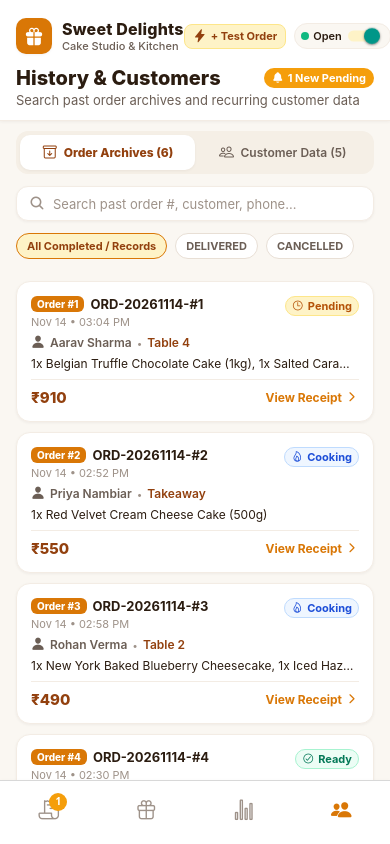
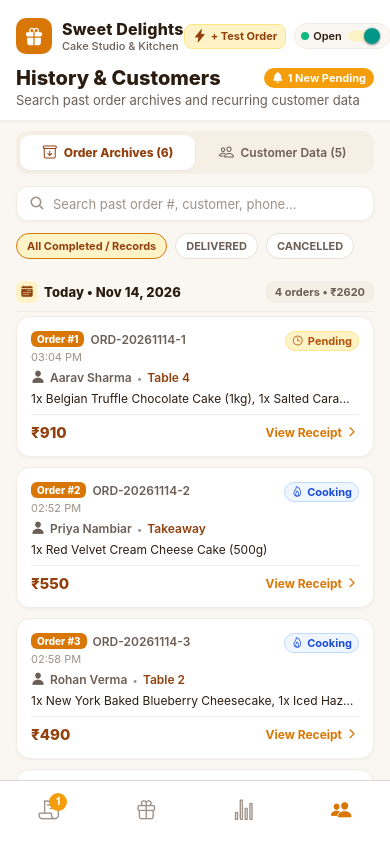
Before and after one commit to jyothissJayadev/menu, a React Native app in the folder menuApp/: screen /History in a window 390 px wide. Built offline with nearby package versions, Linux system fonts and the light colour scheme.

Commit message:
feat(menuApp): section history orders by date with SectionList and daily revenue badges

```diff
--- a/menuApp/src/data/initialData.js
+++ b/menuApp/src/data/initialData.js
@@ -95,12 +95,16 @@ export const INITIAL_ITEMS = [
   },
 ];
 
+const todayDateStr = new Date().toISOString().slice(0, 10);
+const yesterdayDateObj = new Date(Date.now() - 24 * 3600 * 1000);
+const yesterdayDateStr = yesterdayDateObj.toISOString().slice(0, 10);
+
 export const INITIAL_ORDERS = [
   {
     _id: 'ord-001',
-    dailyOrderNo: 1, // Order #1 of the day
-    orderDate: '2026-11-14',
-    orderNo: 'ORD-20261114-#1', // Unique date + daily order ID
+    dailyOrderNo: 1, // Today's Order #1
+    orderDate: todayDateStr,
+    orderNo: `ORD-${todayDateStr.replace(/-/g, '')}-1`,
     customerName: 'Aarav Sharma',
     phone: '+91 98765 43210',
     table: 'Table 4',
@@ -127,9 +131,9 @@ export const INITIAL_ORDERS = [
   },
   {
     _id: 'ord-002',
-    dailyOrderNo: 2, // Order #2 of the day
-    orderDate: '2026-11-14',
-    orderNo: 'ORD-20261114-#2',
+    dailyOrderNo: 2, // Today's Order #2
+    orderDate: todayDateStr,
+    orderNo: `ORD-${todayDateStr.replace(/-/g, '')}-2`,
     customerName: 'Priya Nambiar',
     phone: '+91 94471 22890',
     table: 'Takeaway',
@@ -149,9 +153,9 @@ export const INITIAL_ORDERS = [
   },
   {
     _id: 'ord-003',
-    dailyOrderNo: 3, // Order #3 of the day
-    orderDate: '2026-11-14',
-    orderNo: 'ORD-20261114-#3',
+    dailyOrderNo: 3, // Today's Order #3
+    orderDate: todayDateStr,
+    orderNo: `ORD-${todayDateStr.replace(/-/g, '')}-3`,
     customerName: 'Rohan Verma',
     phone: '+91 98200 11234',
     table: 'Table 2',
@@ -178,9 +182,9 @@ export const INITIAL_ORDERS = [
   },
   {
     _id: 'ord-004',
-    dailyOrderNo: 4, // Order #4 of the day
-    orderDate: '2026-11-14',
-    orderNo: 'ORD-20261114-#4',
+    dailyOrderNo: 4, // Today's Order #4
+    orderDate: todayDateStr,
+    orderNo: `ORD-${todayDateStr.replace(/-/g, '')}-4`,
     customerName: 'Ananya Iyer',
     phone: '+91 99887 66554',
     table: 'Delivery #41',
@@ -216,16 +220,16 @@ export const INITIAL_ORDERS = [
   },
   {
     _id: 'ord-005',
-    dailyOrderNo: 5, // Order #5 of the day
-    orderDate: '2026-11-14',
-    orderNo: 'ORD-20261114-#5',
+    dailyOrderNo: 1, // Yesterday's Order #1
+    orderDate: yesterdayDateStr,
+    orderNo: `ORD-${yesterdayDateStr.replace(/-/g, '')}-1`,
     customerName: 'Vikram Joshi',
     phone: '+91 98711 55443',
     table: 'Table 1',
     status: 'delivered',
     total: 300,
-    startTime: new Date(Date.now() - 75 * 60 * 1000).toISOString(),
-    endTime: new Date(Date.now() - 45 * 60 * 1000).toISOString(),
+    startTime: new Date(Date.now() - 25 * 3600 * 1000).toISOString(),
+    endTime: new Date(Date.now() - 24.5 * 3600 * 1000).toISOString(),
     durationMinutes: 30,
     notes: 'Payment collected by UPI.',
     items: [
@@ -247,18 +251,18 @@ export const INITIAL_ORDERS = [
   },
   {
     _id: 'ord-006',
-    dailyOrderNo: 6, // Order #6 of the day
-    orderDate: '2026-11-14',
-    orderNo: 'ORD-20261114-#6',
+    dailyOrderNo: 2, // Yesterday's Order #2
+    orderDate: yesterdayDateStr,
+    orderNo: `ORD-${yesterdayDateStr.replace(/-/g, '')}-2`,
     customerName: 'Meera Nair',
     phone: '+91 97455 12345',
     table: 'Takeaway',
     status: 'delivered',
     total: 750,
-    startTime: new Date(Date.now() - 110 * 60 * 1000).toISOString(),
-    endTime: new Date(Date.now() - 85 * 60 * 1000).toISOString(),
+    startTime: new Date(Date.now() - 28 * 3600 * 1000).toISOString(),
+    endTime: new Date(Date.now() - 27.5 * 3600 * 1000).toISOString(),
     durationMinutes: 25,
-    notes: 'Pre-ordered for 6 PM pickup.',
+    notes: 'Pre-ordered for pickup.',
     items: [
       {
         itemId: 'item-101',
@@ -314,7 +318,7 @@ export const INITIAL_CUSTOMERS = [
     phone: '+91 98711 55443',
     totalOrders: 2,
     totalSpend: 780,
-    lastOrderDate: 'Today, 10:20 AM',
+    lastOrderDate: 'Yesterday, 4:20 PM',
     favoriteItem: 'French Butter Croissant',
   },
 ];
--- a/menuApp/src/screens/HistoryScreen.jsx
+++ b/menuApp/src/screens/HistoryScreen.jsx
@@ -4,6 +4,7 @@ import {
   View,
   Text,
   StyleSheet,
+  SectionList,
   FlatList,
   TextInput,
   TouchableOpacity,
@@ -26,8 +27,8 @@ export const HistoryScreen = () => {
   const [selectedOrder, setSelectedOrder] = useState(null);
   const [statusSubFilter, setStatusSubFilter] = useState('all'); // 'all', 'delivered', 'cancelled'
 
-  // Past orders (delivered or cancelled, or all with dates)
-  const pastOrders = useMemo(() => {
+  // Filtered past orders
+  const filteredPastOrders = useMemo(() => {
     return orders.filter((order) => {
       // Status filter
       if (statusSubFilter === 'delivered' && order.status !== 'delivered') return false;
@@ -45,6 +46,57 @@ export const HistoryScreen = () => {
       return true;
     });
   }, [orders, statusSubFilter, searchQuery]);
+
+  // Group orders strictly by date for section separation
+  const dateSectionedOrders = useMemo(() => {
+    const groupsMap = {};
+
+    filteredPastOrders.forEach((order) => {
+      const orderDateObj = new Date(order.startTime);
+      const today = new Date();
+      const yesterday = new Date();
+      yesterday.setDate(today.getDate() - 1);
+
+      const isToday =
+        orderDateObj.getFullYear() === today.getFullYear() &&
+        orderDateObj.getMonth() === today.getMonth() &&
+        orderDateObj.getDate() === today.getDate();
+
+      const isYesterday =
+        orderDateObj.getFullYear() === yesterday.getFullYear() &&
+        orderDateObj.getMonth() === yesterday.getMonth() &&
+        orderDateObj.getDate() === yesterday.getDate();
+
+      let headerTitle;
+      const formattedDatePart = orderDateObj.toLocaleDateString([], {
+        month: 'short',
+        day: 'numeric',
+        year: 'numeric',
+      });
+
+      if (isToday) {
+        headerTitle = `Today • ${formattedDatePart}`;
+      } else if (isYesterday) {
+        headerTitle = `Yesterday • ${formattedDatePart}`;
+      } else {
+        const weekday = orderDateObj.toLocaleDateString([], { weekday: 'short' });
+        headerTitle = `${weekday} • ${formattedDatePart}`;
+      }
+
+      if (!groupsMap[headerTitle]) {
+        groupsMap[headerTitle] = {
+          title: headerTitle,
+          data: [],
+          totalRevenue: 0,
+        };
+      }
+
+      groupsMap[headerTitle].data.push(order);
+      groupsMap[headerTitle].totalRevenue += order.total || 0;
+    });
+
+    return Object.values(groupsMap);
+  }, [filteredPastOrders]);
 
   // Customers filtered
   const filteredCustomers = useMemo(() => {
@@ -134,7 +186,7 @@ export const HistoryScreen = () => {
         </View>
       </View>
 
-      {/* ORDERS ARCHIVE TAB */}
+      {/* ORDERS ARCHIVE TAB: SEPARATED BY DATE */}
       {activeSegment === 'orders' ? (
         <>
           {/* Subfilter pills */}
@@ -160,10 +212,26 @@ export const HistoryScreen = () => {
             ))}
           </View>
 
-          <FlatList
-            data={pastOrders}
+          <SectionList
+            sections={dateSectionedOrders}
             keyExtractor={(item) => item._id}
             contentContainerStyle={styles.listContent}
+            stickySectionHeadersEnabled={false}
+            renderSectionHeader={({ section }) => (
+              <View style={styles.dateHeaderContainer}>
+                <View style={styles.dateHeaderLeft}>
+                  <View style={styles.calendarIconBadge}>
+                    <Ionicons name="calendar" size={13} color={COLORS.primaryDark} />
+                  </View>
+                  <Text style={styles.dateHeaderTitle}>{section.title}</Text>
+                </View>
+                <View style={styles.dateHeaderSummary}>
+                  <Text style={styles.dateHeaderSummaryText}>
+                    {section.data.length} {section.data.length === 1 ? 'order' : 'orders'} • ₹{section.totalRevenue}
+                  </Text>
+                </View>
+              </View>
+            )}
             renderItem={({ item }) => (
               <TouchableOpacity
                 style={styles.historyCard}
@@ -172,18 +240,13 @@ export const HistoryScreen = () => {
               >
                 <View style={styles.cardHeader}>
                   <View>
-                    <View style={{ flexDirection: 'row', alignItems: 'center', gap: 6, marginBottom: 2 }}>
+                    <View style={styles.orderIdentRow}>
                       <View style={styles.dailyBadge}>
                         <Text style={styles.dailyBadgeText}>Order #{item.dailyOrderNo || '1'}</Text>
                       </View>
                       <Text style={styles.orderNo}>{item.orderNo}</Text>
                     </View>
                     <Text style={styles.dateText}>
-                      {new Date(item.startTime).toLocaleDateString([], {
-                        month: 'short',
-                        day: 'numeric',
-                      })}{' '}
-                      •{' '}
                       {new Date(item.startTime).toLocaleTimeString([], {
                         hour: '2-digit',
                         minute: '2-digit',
@@ -378,8 +441,50 @@ const styles = StyleSheet.create({
     color: COLORS.primaryDark,
   },
   listContent: {
-    padding: 16,
+    paddingHorizontal: 16,
     paddingBottom: 40,
+  },
+  dateHeaderContainer: {
+    flexDirection: 'row',
+    justifyContent: 'space-between',
+    alignItems: 'center',
+    paddingTop: 16,
+    paddingBottom: 8,
+    marginBottom: 4,
+    borderBottomWidth: 1,
+    borderBottomColor: COLORS.borderLight,
+  },
+  dateHeaderLeft: {
+    flexDirection: 'row',
+    alignItems: 'center',
+    gap: 6,
+  },
+  calendarIconBadge: {
+    width: 22,
+    height: 22,
+    borderRadius: 6,
+    backgroundColor: COLORS.primaryLight,
+    alignItems: 'center',
+    justifyContent: 'center',
+  },
+  dateHeaderTitle: {
+    fontSize: 13,
+    fontWeight: '800',
+    color: COLORS.textPrimary,
+    letterSpacing: 0.1,
+  },
+  dateHeaderSummary: {
+    backgroundColor: COLORS.surfaceAlt,
+    paddingHorizontal: 8,
+    paddingVertical: 3,
+    borderRadius: 8,
+    borderWidth: 1,
+    borderColor: COLORS.borderLight,
+  },
+  dateHeaderSummaryText: {
+    fontSize: 11,
+    fontWeight: '700',
+    color: COLORS.textSecondary,
   },
   historyCard: {
     backgroundColor: COLORS.surface,
@@ -396,6 +501,12 @@ const styles = StyleSheet.create({
     alignItems: 'flex-start',
     marginBottom: 6,
   },
+  orderIdentRow: {
+    flexDirection: 'row',
+    alignItems: 'center',
+    gap: 6,
+    marginBottom: 2,
+  },
   dailyBadge: {
     backgroundColor: COLORS.primary,
     paddingHorizontal: 6,
@@ -408,9 +519,9 @@ const styles = StyleSheet.create({
     color: COLORS.textWhite,
   },
   orderNo: {
-    fontSize: 13,
-    fontWeight: '700',
-    color: COLORS.textPrimary,
+    fontSize: 12,
+    fontWeight: '600',
+    color: COLORS.textSecondary,
   },
   dateText: {
     fontSize: 11,
```
